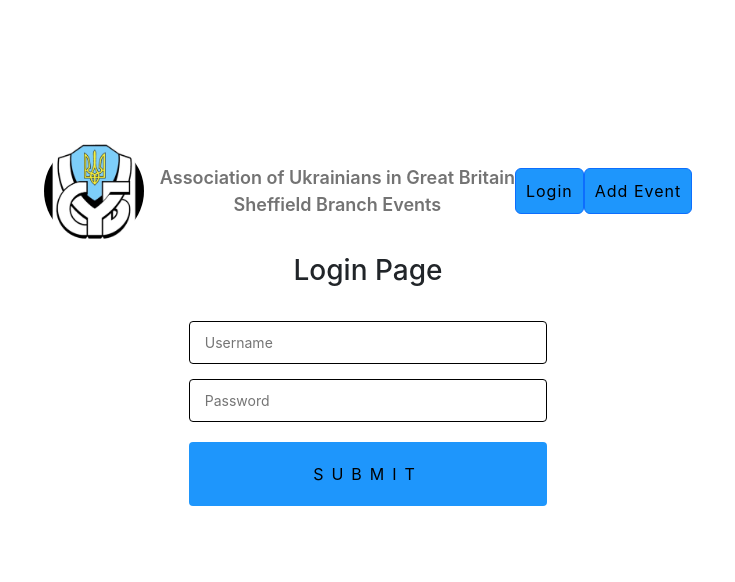
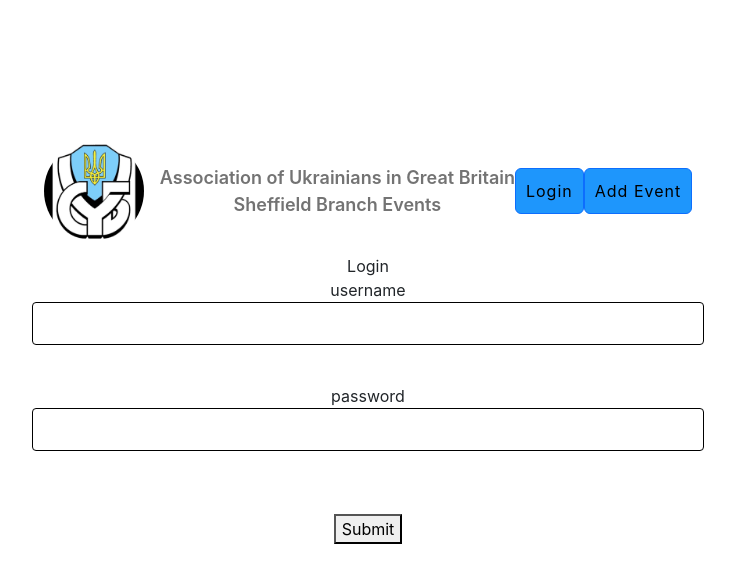
Before and after one commit to smitax21/Event, a React (Create React App) app: page /login in a window 1280 px wide. Shown: the top 582 px of the page, without its empty margins (272-1007 px from the left). Built offline with nearby package versions, Linux system fonts and the light colour scheme.

Commit message:
login added

```diff
--- a/src/App.js
+++ b/src/App.js
@@ -32,7 +32,13 @@ const App = (props) => {
       <Router>
         <Routes>
           <Route exact path="/" element={<Dashboard client={client} />} />
-          <Route exact path="/login" element={<Login />} />
+          <Route
+            exact
+            path="/login"
+            element={
+              <Login loggedIn={(token) => login(token)} client={client} />
+            }
+          />
           <Route exact path="/add" element={<AddEvent />} />
         </Routes>
       </Router>
--- a/src/Components/ApiClient.js
+++ b/src/Components/ApiClient.js
@@ -2,22 +2,49 @@ import axios from "axios";
 const url = "http://localhost:3001/";
 
 export class ApiClient {
-  apiCall(method, url, data) {
+  constructor(tokenProvider, logoutHandler) {
+    this.tokenProvider = tokenProvider;
+    this.logoutHandler = logoutHandler;
+  }
+
+  // the call function to access protected endpoints
+  authenticatedCall(method, url, data) {
     return axios({
       method,
       url,
+      headers: {
+        // function that returns the token in state
+        authorization: this.tokenProvider(),
+      },
       data,
+    }).catch((error) => {
+      if (error.response.status === 403) {
+        //this.logoutHandler()
+        return Promise.reject();
+      } else {
+        throw error;
+      }
+    });
+  }
+  async login(userName, password) {
+    return axios({
+      method: "post",
+      url: `${url}auth`,
+      data: {
+        userName,
+        password,
+      },
     }).catch((error) => {
       throw error;
     });
   }
 
   getEvent() {
-    return this.apiCall("get", url);
+    return this.authenticatedCall("get", url);
   }
 
-  addEvent(name, description, location, date, time, attendance) {
-    return this.apiCall("post", url, {
+  addEvent(id, name, description, location, date, time, attendance) {
+    return this.authenticatedCall("post", url, {
       name,
       description,
       location,
@@ -28,11 +55,11 @@ export class ApiClient {
   }
 
   removeEvent(id) {
-    return this.apiCall("delete", `${url}${id}`);
+    return this.authenticatedCall("delete", `${url}${id}`);
   }
 
   updateEvent(id, name, description, location, date, time, attendance) {
-    return this.apiCall("put", `${url}${id}`, {
+    return this.authenticatedCall("put", `${url}${id}`, {
       name,
       description,
       location,
@@ -42,3 +69,50 @@ export class ApiClient {
     });
   }
 }
+
+// export class ApiClient {
+//   apiCall(method, url, data) {
+//     return axios({
+//       method,
+//       url,
+//       data,
+//     }).catch((error) => {
+//       throw error;
+//     });
+//   }
+
+//   getUser() {
+//     console.log(this.apiCall("get", `${url}user`));
+//     return this.apiCall("get", `${url}user`);
+//   }
+
+//   getEvent() {
+//     return this.apiCall("get", url);
+//   }
+
+//   addEvent(name, description, location, date, time, attendance) {
+//     return this.apiCall("post", url, {
+//       name,
+//       description,
+//       location,
+//       date,
+//       time,
+//       attendance,
+//     });
+//   }
+
+//   removeEvent(id) {
+//     return this.apiCall("delete", `${url}${id}`);
+//   }
+
+//   updateEvent(id, name, description, location, date, time, attendance) {
+//     return this.apiCall("put", `${url}${id}`, {
+//       name,
+//       description,
+//       location,
+//       date,
+//       time,
+//       attendance,
+//     });
+//   }
+// }
--- a/src/Components/Login/Login.jsx
+++ b/src/Components/Login/Login.jsx
@@ -2,50 +2,103 @@ import React, { useState } from "react";
 import { useForm } from "react-hook-form";
 import "./Login.css";
 
-const Login = () => {
-  const {
-    register,
-    handleSubmit,
-    formState: { errors },
-  } = useForm();
-  const [data, setData] = useState("");
+function Login(props) {
+  const [disabled, changeDisabled] = useState(false);
+  console.log(props);
 
-  const onSubmit = (e) => {
-    e.defaultValue();
-    const userData = JSON.parse(localStorage.getItem(data.userName));
-    if (userData) {
-      // getItem can return actual value or null
-      if (userData.password === data.password) {
-        console.log(userData.name + " You Are Successfully Logged In");
-      } else {
-        console.log("Username or Password is not matching with our record");
-      }
-    } else {
-      console.log("No username matching with our record");
+  const submitHandler = async (e) => {
+    e.preventDefault();
+    changeDisabled(true);
+    try {
+      const res = await props.client.login(
+        e.target.username.value,
+        e.target.password.value
+      );
+      // take the response token in the child component
+      // hoist up to the parent component
+      // stores the auth token in App.js state
+      props.loggedIn(res.data.token);
+    } catch (error) {
+      alert("an error occurred, please try again");
     }
+    changeDisabled(false);
   };
 
   return (
     <>
-      <h3>Login Page</h3>
-      <form className="form-container" onSubmit={handleSubmit(onSubmit)}>
-        <input
-          type="text"
-          {...register("userName", { required: true })}
-          placeholder="Username"
-        />
-        {errors.userName && (
-          <span style={{ color: "red" }}>*Email* is mandatory </span>
-        )}
-        <input
-          type="password"
-          {...register("password")}
-          placeholder="Password"
-        />
-        <input type={"submit"} />
+      Login
+      <br />
+      <form onSubmit={(e) => submitHandler(e)}>
+        username
+        <br />
+        <input type="text" name="username" disabled={disabled} />
+        <br />
+        password
+        <br />
+        <input type="password" name="password" disabled={disabled} />
+        <br />
+        <br />
+        <button type="submit" disabled={disabled}>
+          {" "}
+          Submit{" "}
+        </button>
       </form>
     </>
   );
-};
+}
 
 export default Login;
+
+// const Login = (props) => {
+//   const {
+//     register,
+//     handleSubmit,
+//     formState: { errors },
+//   } = useForm();
+
+//   const [data, setData] = useState("");
+
+//   const onSubmit = (e) => {
+//     // e.defaultValue();
+//     const userData = JSON.parse(localStorage.getItem(props.userName));
+//     console.log(props);
+
+//     if (userData) {
+//       // getItem can return actual value or null
+//       if (userData.password === props.password) {
+//         alert(userData.name + " You Are Successfully Logged In");
+//         console.log(userData.name + " You Are Successfully Logged In");
+//       } else {
+//         alert("Username or Password is not matching with our record");
+//         console.log("Username or Password is not matching with our record");
+//       }
+//     } else {
+//       alert("No username matching with our record");
+//       console.log("No username matching with our record");
+//     }
+//   };
+
+//   return (
+//     <>
+//       <h3>Login Page</h3>
+//       <form className="form-container" onSubmit={handleSubmit(onSubmit)}>
+//         <input
+//           type="text"
+//           {...register("userName", { required: true })}
+//           placeholder="Username"
+//         />
+//         {errors.userName && (
+//           <span style={{ color: "red" }}>*Email* is mandatory </span>
+//         )}
+//         <input
+//           type="password"
+//           {...register("password")}
+//           placeholder="Password"
+//         />
+//         <input type={"submit"} />
+//       </form>
+//     </>
+//   );
+// };
+
+// export default Login;
```
